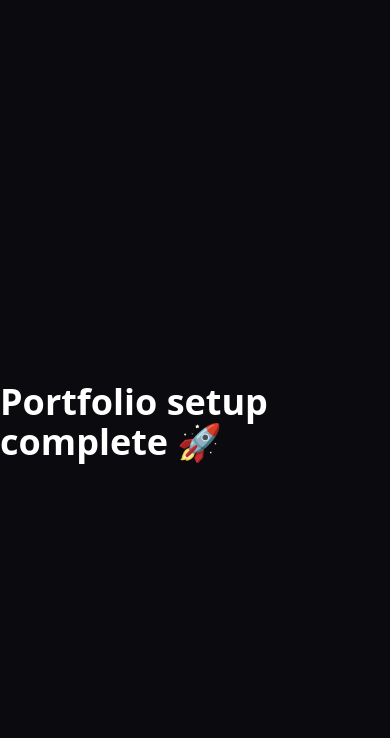
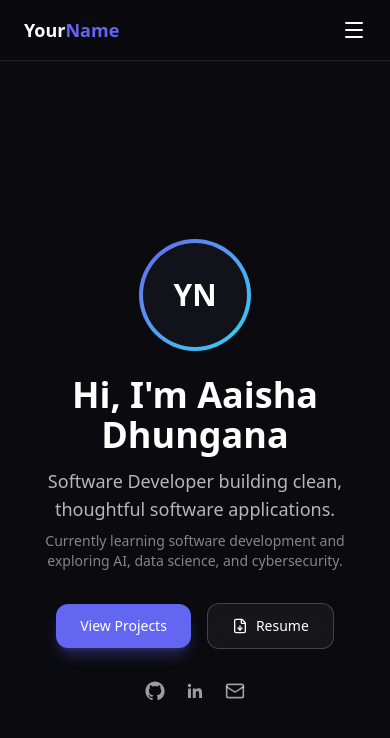
Before and after one commit to aaishadhungana/portfolio, a Next.js app: page / in a window 390 px wide. Shown: the top 738 px of the page. Built offline with nearby package versions, Linux system fonts and the light colour scheme.

Commit message:
add responsive navbar and animated hero section with custom SVG icons

```diff
--- a/app/page.tsx
+++ b/app/page.tsx
@@ -1,9 +1,11 @@
+import Navbar from '@/components/Navbar'
+import Hero from '@/components/Hero'
+
 export default function Home() {
   return (
-    <main className="flex min-h-screen items-center justify-center">
-      <h1 className="text-4xl font-bold text-white">
-        Portfolio setup complete 🚀
-      </h1>
+    <main>
+      <Navbar />
+      <Hero />
     </main>
   )
 }
--- /dev/null
+++ b/components/Hero.tsx
@@ -0,0 +1,125 @@
+'use client'
+
+import { motion } from 'framer-motion'
+import { Mail, FileDown } from 'lucide-react'
+
+function GithubIcon(props: React.SVGProps<SVGSVGElement>) {
+  return (
+    <svg viewBox="0 0 24 24" fill="currentColor" {...props}>
+      <path d="M12 .5C5.73.5.5 5.73.5 12c0 5.09 3.29 9.4 7.86 10.93.57.1.78-.25.78-.55v-2.1c-3.2.7-3.87-1.4-3.87-1.4-.53-1.34-1.29-1.7-1.29-1.7-1.06-.72.08-.71.08-.71 1.17.08 1.78 1.2 1.78 1.2 1.03 1.77 2.71 1.26 3.37.96.1-.75.4-1.26.73-1.55-2.55-.29-5.23-1.28-5.23-5.68 0-1.26.45-2.28 1.19-3.09-.12-.29-.52-1.46.11-3.04 0 0 .97-.31 3.18 1.18a11 11 0 0 1 5.79 0c2.2-1.49 3.17-1.18 3.17-1.18.64 1.58.24 2.75.12 3.04.74.81 1.19 1.83 1.19 3.09 0 4.41-2.69 5.38-5.25 5.67.41.36.78 1.06.78 2.14v3.17c0 .3.21.66.79.55A10.51 10.51 0 0 0 23.5 12c0-6.27-5.23-11.5-11.5-11.5z" />
+    </svg>
+  )
+}
+
+function LinkedinIcon(props: React.SVGProps<SVGSVGElement>) {
+  return (
+    <svg viewBox="0 0 24 24" fill="currentColor" {...props}>
+      <path d="M20.45 20.45h-3.55v-5.57c0-1.33-.02-3.03-1.85-3.03-1.86 0-2.15 1.45-2.15 2.94v5.66H9.35V9h3.41v1.56h.05c.47-.9 1.63-1.85 3.36-1.85 3.6 0 4.27 2.37 4.27 5.45v6.29zM5.34 7.43a2.06 2.06 0 1 1 0-4.12 2.06 2.06 0 0 1 0 4.12zM7.12 20.45H3.56V9h3.56v11.45z" />
+    </svg>
+  )
+}
+
+export default function Hero() {
+  return (
+    <section
+      id="home"
+      className="flex min-h-screen flex-col items-center justify-center px-6 pt-24 text-center"
+    >
+      <motion.div
+        initial={{ opacity: 0, scale: 0.9 }}
+        animate={{ opacity: 1, scale: 1 }}
+        transition={{ duration: 0.5 }}
+        className="mb-6 h-28 w-28 rounded-full bg-gradient-to-br from-primary to-accent p-1"
+      >
+        <div className="flex h-full w-full items-center justify-center rounded-full bg-surface text-3xl font-bold text-white">
+          YN
+        </div>
+      </motion.div>
+
+      <motion.h1
+        initial={{ opacity: 0, y: 20 }}
+        animate={{ opacity: 1, y: 0 }}
+        transition={{ duration: 0.5, delay: 0.1 }}
+        className="text-4xl font-bold text-white sm:text-5xl"
+      >
+        Hi, I'm Aaisha Dhungana
+      </motion.h1>
+
+      <motion.p
+        initial={{ opacity: 0, y: 20 }}
+        animate={{ opacity: 1, y: 0 }}
+        transition={{ duration: 0.5, delay: 0.2 }}
+        className="mt-3 max-w-xl text-lg text-white/70"
+      >
+      Software Developer building clean, thoughtful software applications.
+      </motion.p>
+
+      <motion.p
+        initial={{ opacity: 0, y: 20 }}
+        animate={{ opacity: 1, y: 0 }}
+        transition={{ duration: 0.5, delay: 0.3 }}
+        className="mt-2 max-w-lg text-sm text-white/50"
+      >
+        Currently learning software development and exploring AI, data science, and cybersecurity.
+      </motion.p>
+
+      <motion.div
+        initial={{ opacity: 0, y: 20 }}
+        animate={{ opacity: 1, y: 0 }}
+        transition={{ duration: 0.5, delay: 0.4 }}
+        className="mt-8 flex flex-wrap items-center justify-center gap-4"
+      >
+        <a
+          href="#projects"
+          className="rounded-xl bg-primary px-6 py-3 text-sm font-medium text-white shadow-lg shadow-primary/30 transition-transform hover:scale-105"
+        >
+          View Projects
+        </a>
+
+        <a
+          href="/resume.pdf"
+          download
+          className="flex items-center gap-2 rounded-xl border border-white/20 bg-white/5 px-6 py-3 text-sm font-medium text-white backdrop-blur transition-colors hover:bg-white/10"
+        >
+          <FileDown size={16} />
+          Resume
+        </a>
+      </motion.div>
+
+      <motion.div
+        initial={{ opacity: 0 }}
+        animate={{ opacity: 1 }}
+        transition={{ duration: 0.5, delay: 0.5 }}
+        className="mt-8 flex items-center gap-5"
+      >
+        <a
+          href="https://github.com/aaishadhu"
+          target="_blank"
+          rel="noopener noreferrer"
+          aria-label="GitHub"
+          className="text-white/60 transition-colors hover:text-white"
+        >
+          <GithubIcon className="h-5 w-5" />
+        </a>
+
+        <a
+          href="https://www.linkedin.com/in/aaisha-dhungana-ab0520324/"
+          target="_blank"
+          rel="noopener noreferrer"
+          aria-label="LinkedIn"
+          className="text-white/60 transition-colors hover:text-white"
+        >
+          <LinkedinIcon className="h-5 w-5" />
+        </a>
+
+        <a
+          href="mailto:aaishadhu@gmail.com"
+          aria-label="Email"
+          className="text-white/60 transition-colors hover:text-white"
+        >
+          <Mail size={20} />
+        </a>
+      </motion.div>
+    </section>
+  )
+}
--- /dev/null
+++ b/components/Navbar.tsx
@@ -0,0 +1,67 @@
+'use client'
+
+import { useState } from 'react'
+import { Menu, X } from 'lucide-react'
+
+const NAV_LINKS = [
+  { label: 'About', href: '#about' },
+  { label: 'Skills', href: '#skills' },
+  { label: 'Projects', href: '#projects' },
+  { label: 'Medium', href: '#medium' },
+  { label: 'Contact', href: '#contact' },
+]
+
+export default function Navbar() {
+  const [isOpen, setIsOpen] = useState(false)
+
+  return (
+    <header className="fixed top-0 left-0 right-0 z-50 border-b border-white/10 bg-background/70 backdrop-blur-md">
+      <nav className="mx-auto flex max-w-6xl items-center justify-between px-6 py-4">
+        <a href="#home" className="text-lg font-bold text-white">
+          Your<span className="text-primary">Name</span>
+        </a>
+
+        {/* Desktop links */}
+        <ul className="hidden items-center gap-8 md:flex">
+          {NAV_LINKS.map((link) => (
+            <li key={link.href}>
+              <a
+                href={link.href}
+                className="text-sm text-white/70 transition-colors hover:text-white"
+              >
+                {link.label}
+              </a>
+            </li>
+          ))}
+        </ul>
+
+        {/* Mobile toggle */}
+        <button
+          onClick={() => setIsOpen((prev) => !prev)}
+          className="text-white md:hidden"
+          aria-label="Toggle navigation menu"
+          aria-expanded={isOpen}
+        >
+          {isOpen ? <X size={24} /> : <Menu size={24} />}
+        </button>
+      </nav>
+
+      {/* Mobile menu */}
+      {isOpen && (
+        <ul className="flex flex-col gap-4 border-t border-white/10 bg-background px-6 py-4 md:hidden">
+          {NAV_LINKS.map((link) => (
+            <li key={link.href}>
+              <a
+                href={link.href}
+                onClick={() => setIsOpen(false)}
+                className="block text-sm text-white/70 transition-colors hover:text-white"
+              >
+                {link.label}
+              </a>
+            </li>
+          ))}
+        </ul>
+      )}
+    </header>
+  )
+}
--- a/package.json
+++ b/package.json
@@ -9,6 +9,8 @@
     "lint": "eslint"
   },
   "dependencies": {
+    "framer-motion": "^13.1.0",
+    "lucide-react": "^1.31.0",
     "next": "16.3.1",
     "react": "19.2.8",
     "react-dom": "19.2.8"
```
Also changed, not shown: 1 other file (tests, documents, lock files or other folders).
